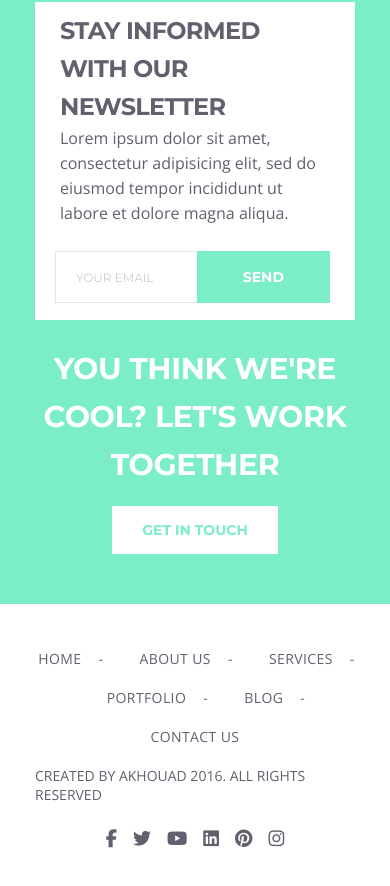
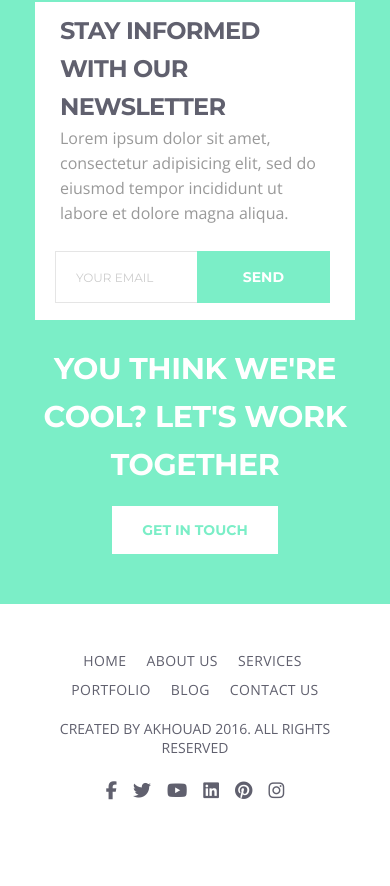
Before and after one commit to bespacefor/final-markup, a website: page index.html in a window 390 px wide. Shown: the part 4339-5225 px from the top of the page. After the commit the page ends 5187 px from the top, so only its background shows below. Drawn offline with Linux system fonts and the light colour scheme.

Commit message:
fix: fix some css issues

```diff
--- a/styles/footer.scss
+++ b/styles/footer.scss
@@ -1,20 +1,18 @@
 .footer {
-    height: 155px;
     font-family: $open-sans;
     text-transform: uppercase;
     font-size: 14px;
 
     &__wrapper {
+        padding: 47px 0;
         display: flex;
         justify-content: space-between;
         align-items: flex-start;
-        padding-top: 45px;
 
         @media (max-width: 1200px) {
             flex-wrap: wrap;
             justify-content: center;
             gap: 20px;
-            padding-bottom: 45px;
         }
 
         .navigation {
@@ -26,6 +24,10 @@
                     padding: 0 19px;
                     letter-spacing: 0.4px;
 
+                    @media (max-width: 600px) {
+                        padding: 0 5px;
+                    }
+
                     &:first-child {
                         padding-left: 0;
                     }
@@ -35,6 +37,10 @@
                         content: '-';
                         top: 0%;
                         right: -3px;
+
+                        @media (max-width: 600px) {
+                            content: '';
+                        }
                     }
                 }
 
@@ -46,6 +52,10 @@
                     gap: 20px;
                     flex-wrap: wrap;
                     justify-content: center;
+                }
+
+                @media (max-width: 600px) {
+                    gap: 10px;
                 }
             }
 
@@ -79,8 +89,20 @@
                     opacity: 1;
                     visibility: visible;
                     height: 200%;
+
+                    @media (max-width: 600px) {
+                        height: 100%;
+                    }
                 }
+
+
             }
+        }
+    }
+
+    &__copyright-info {
+        @media (max-width: 600px) {
+            text-align: center;
         }
     }
 
@@ -88,12 +110,12 @@
         display: flex;
         justify-content: flex-end;
         gap: 16px;
-        margin-top: 20px;
+        margin-top: 25px;
 
         i {
             color: $font-color;
             font-size: 18px;
-            line-height: 30px;
+            line-height: 16px;
             transition: 0.3s ease-in-out;
 
             &:hover {
--- a/styles/newsletter.scss
+++ b/styles/newsletter.scss
@@ -94,6 +94,7 @@
         font-family: $open-sans;
         font-size: 16px;
         line-height: 25px;
+        color: #999999;
     }
 
     &__card-form {
```
Also changed, not shown: styles/main.css, 1 other file.
